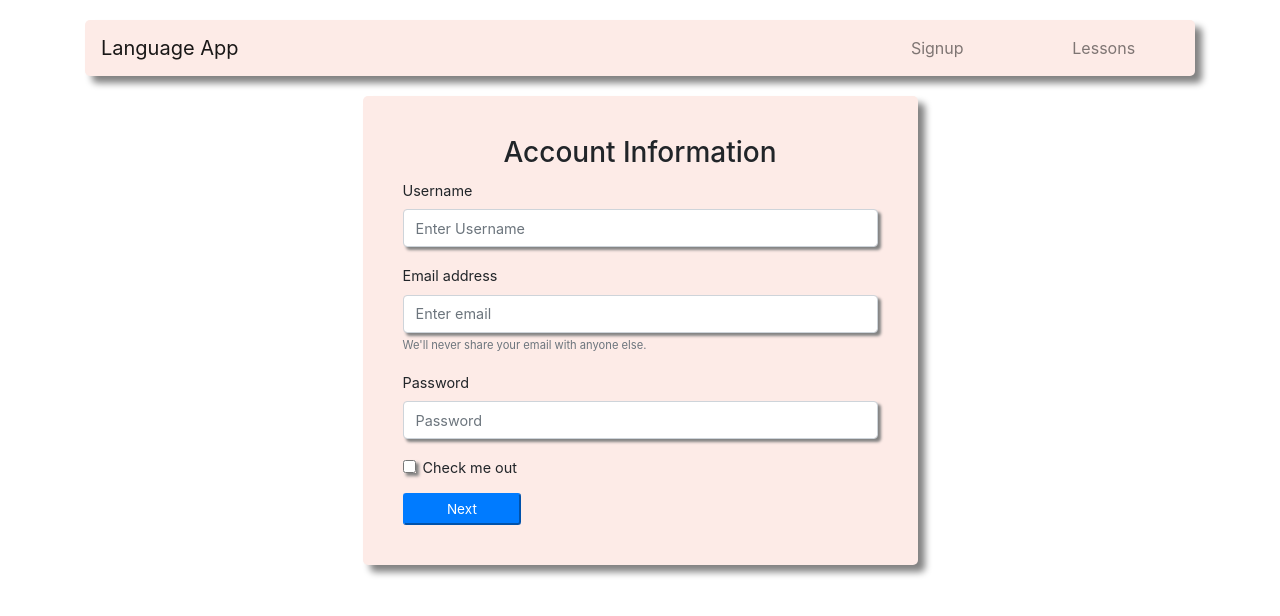
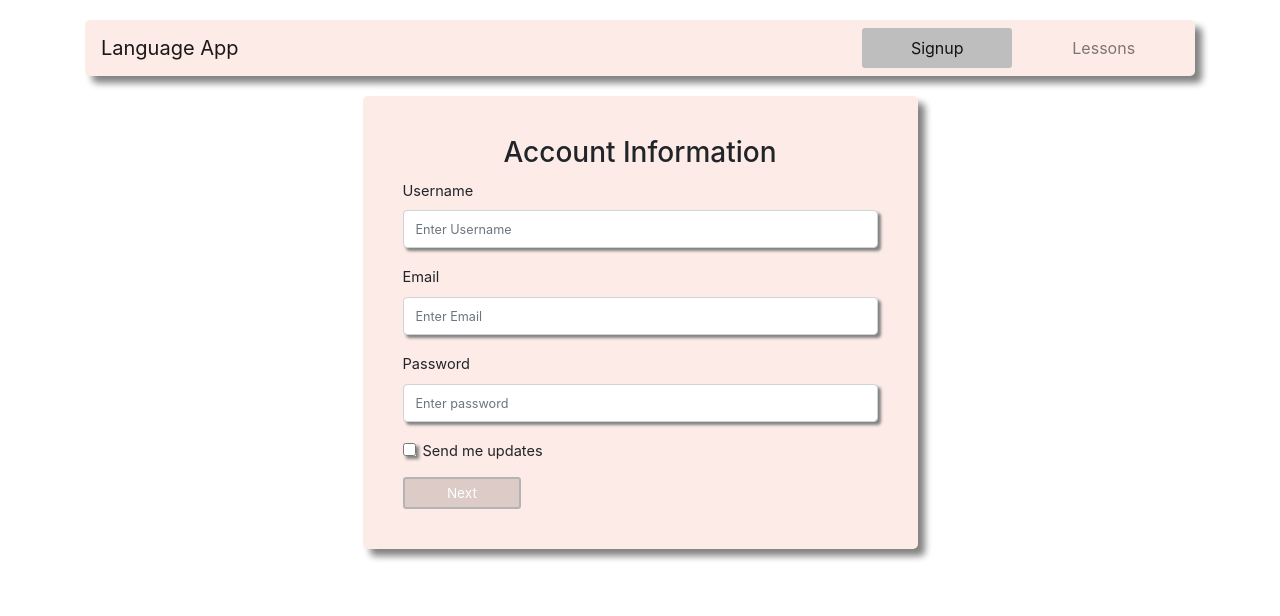
Before and after one commit to LeoEspinoza12/react_project_07, a React (Create React App) app: page /sign-up in a window 1280 px wide. Shown: the top 616 px of the page. Built offline with nearby package versions, Linux system fonts and the light colour scheme.

Commit message:
added form validation

```diff
--- /dev/null
+++ b/src/UI/Message.js
@@ -0,0 +1,26 @@
+const Message = (input, valid) => {
+
+    let message = null
+      switch(input.toLowerCase()){
+        case('username'):
+          if(valid === false){
+            message = 'Username must be alphanumeric and more than 6 characters'
+          }
+            break;
+          case('email'):
+            if(valid === false){
+                message = 'Please enter a valid email'
+            }
+              break;
+          case('password'):
+            if(valid === false){
+              message = 'Password must be alphanumeric and more than 8 characters'
+            }
+              break;
+            default:
+              return null
+      }
+    return message
+}
+
+export default Message
--- /dev/null
+++ b/src/UI/Validation.js
@@ -0,0 +1,25 @@
+
+
+const Validation = (value, inputItem) => {
+
+  let valid = null
+    switch(inputItem.toLowerCase()){
+      case('username'):
+      const usernamePattern = /(?!^[0-9]*$)(?!^[a-zA-Z]*$)^([a-zA-Z0-9]{6,15})$/;
+        value === '' ? valid=null : valid=usernamePattern.test(value)
+          break;
+      case('email'):
+      const emailPattern = /[a-z0-9!#$%&'*+/=?^_`{|}~-]+(?:\.[a-z0-9!#$%&'*+/=?^_`{|}~-]+)*@(?:[a-z0-9](?:[a-z0-9-]*[a-z0-9])?\.)+[a-z0-9](?:[a-z0-9-]*[a-z0-9])?/;
+        value === '' ? valid = null : valid = emailPattern.test(value)
+          break;
+      case('password'):
+      const passwordPattern = /(?!^[0-9]*$)(?!^[a-zA-Z]*$)^([a-zA-Z0-9]{8,15})$/;
+        value === '' ? valid=null : valid=passwordPattern.test(value)
+        break;
+      default:
+        return null
+    }
+  return valid
+}
+
+export default Validation
--- a/src/components/Lessons/Body/Body.js
+++ b/src/components/Lessons/Body/Body.js
@@ -27,6 +27,10 @@ class Body extends Component {
     this.setState({topic: null})
   }
   render(){
+    let sampleData = new URLSearchParams(decodeURIComponent(this.props.location.search))
+      for (let i of sampleData.entries()){
+        console.log(i)
+      }
     let lang = this.props.match.params
     let body = null
     if(this.props.match.path === '/lessons/:lang'){
--- a/src/components/Lessons/Lessons.css
+++ b/src/components/Lessons/Lessons.css
@@ -2,7 +2,7 @@
 .Lessons{
   margin: 5vh;
   width: 90%;
-  height: 80vh;
+  height: 70vh;
   background: rgb(253,235,231);
   box-shadow: 7px 7px 7px rgb(130, 130, 130)
 }
--- a/src/components/Lessons/Sidebar/Sidebar.js
+++ b/src/components/Lessons/Sidebar/Sidebar.js
@@ -6,8 +6,25 @@ import './Sidebar.css'
 class Sidebar extends Component {
 
 click=(lang)=>{
-  this.props.history.push('/lessons/' + lang)
-}
+  let queryParms = []
+  let fruits = {
+    title: 'apple',
+    samp: 'platano',
+    specimen: 'naranja'
+  }
+
+  let sample =[]
+  for (let i in fruits){
+    sample.push(encodeURIComponent(i)+'='+encodeURIComponent(fruits[i]))
+
+  }
+  queryParms = sample.join('&')
+  let anotherQueryParams = encodeURIComponent(queryParms)
+  this.props.history.push({
+    pathname: '/lessons/' + lang,
+    search: '?' + anotherQueryParams
+})}
+
 render(){
 
   let lang = this.props.lang.map((lang, i)=>{
--- a/src/components/Navbar/Navbar.css
+++ b/src/components/Navbar/Navbar.css
@@ -22,3 +22,8 @@
 .Navbar ul li:hover{
   background: rgb(220,203,199)
 }
+
+.Navbar ul li a.active{
+  border-radius: 3px;
+  background: rgb(190,190,190)
+}
--- a/src/components/Navbar/Navbar.js
+++ b/src/components/Navbar/Navbar.js
@@ -1,5 +1,5 @@
 import React from 'react'
-import {Link} from 'react-router-dom'
+import {NavLink, Link} from 'react-router-dom'
 import './Navbar.css'
 import Fragment from '../../UI/Fragment'
 
@@ -13,14 +13,14 @@ const Navbar = () => {
             to='/'>Language App</Link>
           <ul className="navbar-nav mr-auto mt-2 mt-lg-0">
             <li className="nav-item">
-              <Link
+              <NavLink
                 className="nav-link"
-                to='/sign-up'>Signup</Link>
+                to='/sign-up'>Signup</NavLink>
             </li>
             <li className="nav-item">
-              <Link
+              <NavLink
                 className="nav-link"
-                to='/lessons'>Lessons</Link>
+                to='/lessons'>Lessons</NavLink>
             </li>
           </ul>
         </div>
--- /dev/null
+++ b/src/components/Signup/Input/Input.css
@@ -0,0 +1,23 @@
+.SignupOne div label {
+  font-size: 0.91em;
+}
+
+.SignupOne div input {
+  font-size: 0.79em;
+  box-shadow: 3px 3px 3px rgb(130, 130, 130);
+
+}
+
+.SignupOne small {
+  font-size: 0.65em;
+  color: rgb(245,28,28) !important;
+  font-weight: 700;
+  margin-bottom: 0 !important;
+
+}
+
+.SignupOne button {
+  margin-top: 1em;
+  font-size: 0.85em;
+  width: 25%
+}
--- /dev/null
+++ b/src/components/Signup/Input/Input.js
@@ -0,0 +1,36 @@
+import React from 'react'
+import Fragment from '../../../UI/Fragment'
+import message from '../../../UI/Message'
+import './Input.css'
+
+const Input = (props) => {
+
+
+
+  let inputElement = (
+    <Fragment>
+      <label>{props.title}</label>
+          <input
+            {...props.elementConfig}
+            name={props.title}
+            required={props.shouldValidate.required}
+            className="form-control"
+            value={props.value}
+            onChange={(e)=>props.change(e, props.title)} />
+            <small className="form-text text-muted">
+              {message(props.title, props.isValid)}
+            </small>
+
+    </Fragment>
+  );
+
+  return (
+    <Fragment>
+      <div className="form-group">
+        {inputElement}
+      </div>
+    </Fragment>
+  )
+}
+
+export default Input
--- a/src/components/Signup/SignupOne/SignupOne.css
+++ b/src/components/Signup/SignupOne/SignupOne.css
@@ -11,19 +11,7 @@
   text-align: center
 }
 
-.SignupOne div label{
-  font-size: 0.9em
+.SignupOne button:disabled{
+  background: rgb(220, 203, 199);
+  border: 2px solid rgb(180,180,180)
 }
-.SignupOne div input {
-  font-size: 0.9em;
-  box-shadow: 3px 3px 3px rgb(130, 130, 130)
-}
-
-.SignupOne small{
-  font-size: 0.7em
-}
-.SignupOne button {
-  margin-top: 1em;
-  font-size: 0.85em;
-  width: 25%
-}
--- a/src/components/Signup/SignupOne/SignupOne.js
+++ b/src/components/Signup/SignupOne/SignupOne.js
@@ -1,50 +1,131 @@
-import React from 'react'
+import React, {Component} from 'react'
 import Fragment from '../../../UI/Fragment'
-import {Link} from 'react-router-dom'
+// import {Link} from 'react-router-dom'
+import Input from '../Input/Input'
+import validator from '../../../UI/Validation'
 import './SignupOne.css'
 
-const Signup = (props) => {
+class Signup extends Component {
 
+  state = {
+    signupForm:{
+      username: {
+        title: 'Username',
+        elementConfig: {
+          type: 'text',
+          placeholder: 'Enter Username'
+        },
+        value: '',
+        validation: {
+          required: true,
+          validationMessage: ''
+        },
+        valid: null,
+        touched: false
+      },
+      email: {
+        title: 'Email',
+        elementConfig: {
+          type: 'email',
+          placeholder: 'Enter Email'
+        },
+        value: '',
+        validation: {
+          required: true,
+          isEmail: true,
+          validationMessage: ''
+        },
+        valid: null,
+        touched: false
+      },
+      password: {
+        title: 'Password',
+        elementConfig: {
+          type: 'password',
+          placeholder: 'Enter password'
+        },
+        value: '',
+        validation: {
+          required: true,
+          isEmail: true,
+          validationMessage: ''
+        },
+        valid: null,
+        touched: false
+      }
+    },
+    submitBtn: false
+  }
+
+
+submitHandler = (e) =>{
+  console.log(this.props)
+  e.preventDefault()
+  this.props.history.push('/sign-up/address')
+}
+
+btnSubmit = (value) => {
+  const checkifTrue =(val) =>{
+    return val === true
+  }
+  return !value.every(checkifTrue)
+}
+changeHandler = (e, input) =>{
+  const updatedForm = {
+    ...this.state.signupForm
+  }
+  const toBeUpdatedForm = updatedForm[input.toLowerCase()]
+  toBeUpdatedForm.value = e.target.value
+  toBeUpdatedForm.valid = validator(toBeUpdatedForm.value, input)
+  this.setState({signupForm: updatedForm})
+}
+
+render(){
+
+  let formInput = [];
+  let btnvalues = []
+  for (let key in this.state.signupForm){
+    formInput.push({id: key, config: this.state.signupForm[key]})
+    btnvalues.push(this.state.signupForm[key].valid)
+  }
+
+  let form = (
+    <form onSubmit={this.submitHandler}>
+      {formInput.map((form,i)=>(
+        <Input
+          key={form.id}
+          title={form.config.title}
+          elementConfig={form.config.elementConfig}
+          value={form.config.value}
+          touched={form.config.touched}
+          isValid={form.config.valid}
+          shouldValidate={form.config.validation}
+          change={this.changeHandler}/>
+
+      ))}
+        <div className="form-check">
+          <input
+            type="checkbox"
+            className="form-check-input" />
+          <label className="form-check-label">Send me updates</label>
+        </div>
+        <button
+          className="btn-sm btn-primary"
+          disabled={this.btnSubmit(btnvalues)}>Next</button>
+    </form>
+  )
 
   return (
     <Fragment>
       <div className='container SignupOne'>
         <h3>Account Information</h3>
-        <div className="form-group">
-          <label>Username</label>
-          <input
-            type="text"
-            className="form-control"
-            placeholder="Enter Username" />
-        </div>
-        <div className="form-group">
-          <label>Email address</label>
-          <input
-            type="email"
-            className="form-control"
-            placeholder="Enter email" />
-          <small className="form-text text-muted">
-            We'll never share your email with anyone else.</small>
-        </div>
-        <div className="form-group">
-          <label>Password</label>
-          <input
-            type="password"
-            className="form-control"
-            placeholder="Password" />
-        </div>
-        <div className="form-check">
-          <input
-            type="checkbox"
-            className="form-check-input" />
-          <label className="form-check-label">Check me out</label>
-        </div>
-        <Link to='/sign-up/address'>
-          <button type="submit" className="btn-sm btn-primary">Next</button>
-        </Link>
+        {form}
+
+
       </div>
     </Fragment>
-  )
+    )
+  }
 }
 
 
```
